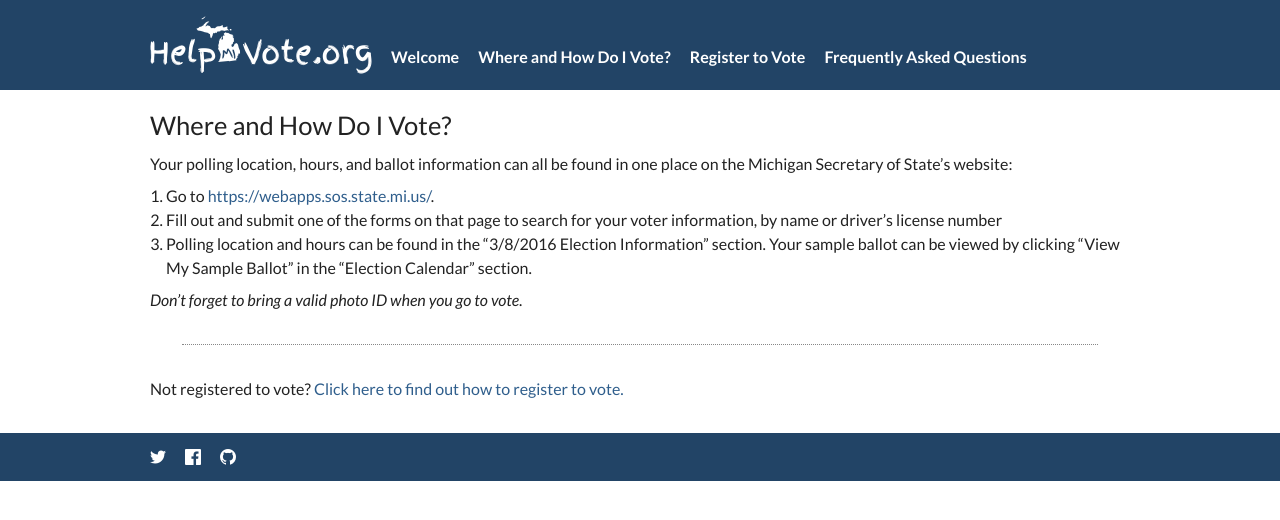
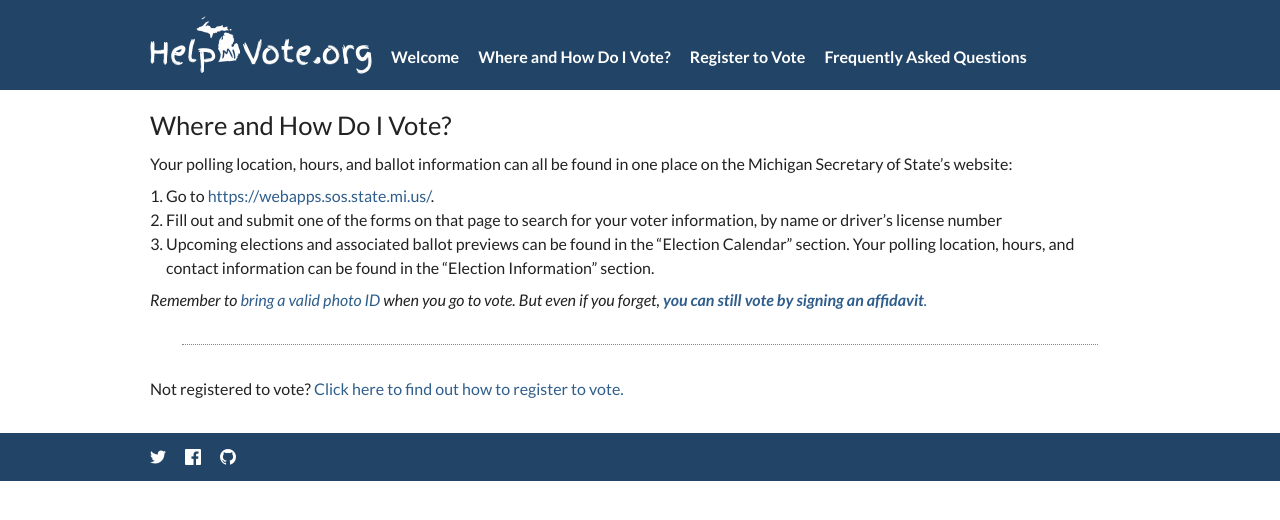
Before and after one commit to GuideMyVote/helpmivote.org, a Jekyll site: the page built from how-to-vote.md, in a window 1280 px wide. Shown: the top 520 px of the page. Built offline with Jekyll 4.4.1, drawn with Linux system fonts in a browser that asks for light colours.

Commit message:
Make how to vote more timeless

```diff
--- a/how-to-vote.md
+++ b/how-to-vote.md
@@ -10,9 +10,9 @@ Your polling location, hours, and ballot information can all be found in one pla
 
 1. Go to <https://webapps.sos.state.mi.us/>.
 2. Fill out and submit one of the forms on that page to search for your voter information, by name or driver's license number
-3. Polling location and hours can be found in the "3/8/2016 Election Information" section. Your sample ballot can be viewed by clicking "View My Sample Ballot" in the "Election Calendar" section.
+3. Upcoming elections and associated ballot previews can be found in the "Election Calendar" section. Your polling location, hours, and contact information can be found in the "Election Information" section.
 
-*Don't forget to bring a valid photo ID when you go to vote.*
+*Remember to [bring a valid photo ID](https://www.michigan.gov/sos/0,4670,7-127-1633_8716-178123--,00.html) when you go to vote. But even if you forget, [**you can still vote by signing an affidavit**.](https://www.michigan.gov/sos/0,4670,7-127-1633_8716-178123--,00.html)*
 
 ---
 
```
